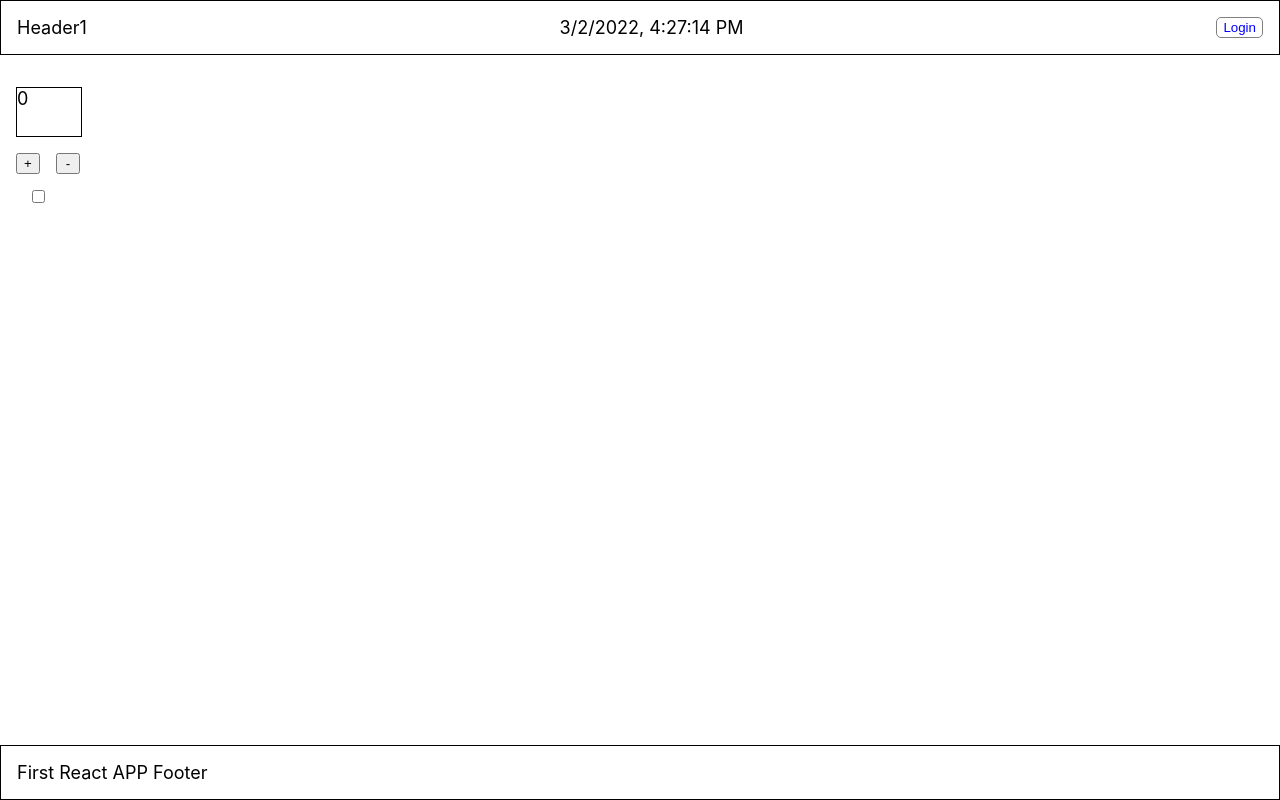
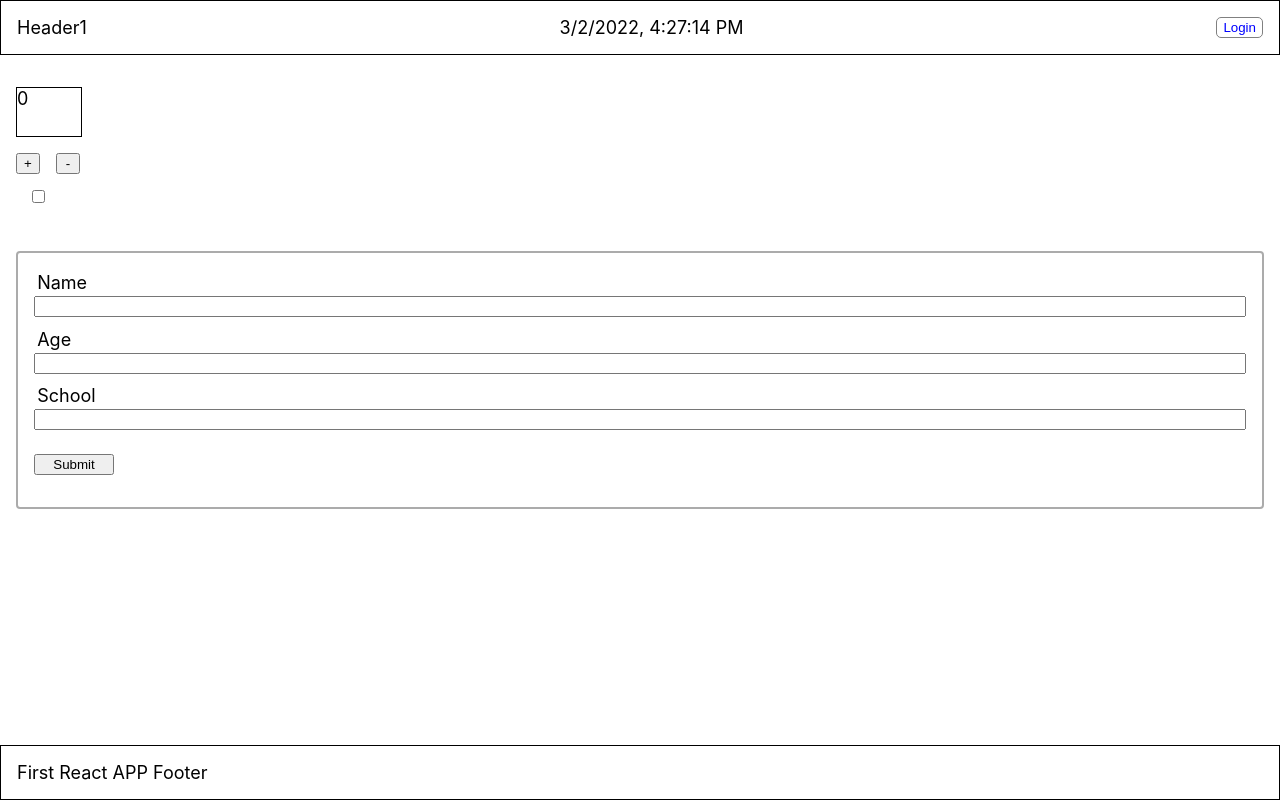
Before and after one commit to stanescu1892/ro10_reactjs, a React (Create React App) app: page / in a window 1280 px wide. Built offline with nearby package versions, Linux system fonts and the light colour scheme.

Commit message:
add controlled inputs in forum with real time validation

```diff
--- a/src/App.js
+++ b/src/App.js
@@ -2,6 +2,8 @@ import { useEffect, useState } from 'react';
 import Header from './components/header/header';
 import Footer from './components/footer/footer';
 import Counter from './components/counter/counter';
+import Form from './components/form/form';
+import ShowData from './components/showData/showData';
 import './App.css';
 
 function App() {
@@ -13,6 +15,7 @@ function App() {
       </header>
       <main>
         <Counter />
+        <Form/>
       </main>
       <Footer />
     </div>
--- a/src/components/counter/counter.jsx
+++ b/src/components/counter/counter.jsx
@@ -4,6 +4,7 @@ import './counter.css';
 const Counter = (props) => {
     const [count, setCount] = useState(0);
     const [onOff, setOnOff] = useState(false);
+
 
     //dependencies array is empty => callback executes at component did mount
     useEffect(() => {
@@ -32,7 +33,6 @@ const Counter = (props) => {
         setOnOff(e.target.checked)
     }
 
-    console.log(count);
 
     return(
         <div id="counter-component">
--- /dev/null
+++ b/src/components/form/form.css
@@ -0,0 +1,23 @@
+.form-container {
+    display: flex;
+    flex-direction: column;
+    padding: 1rem;
+    border: 2px solid rgba(128, 128, 128, 0.657);
+    border-radius: 4px;
+    margin: 1rem;
+}
+
+.form-input-container {
+    display: flex;
+    flex-direction: column;
+    margin-bottom: 0.5rem;
+}
+
+.form-input-container > label {
+    margin: 0.2rem;
+}
+
+.form-submit-button {
+    margin: 1rem 0;
+    max-width: 5rem;
+}
--- /dev/null
+++ b/src/components/form/form.jsx
@@ -0,0 +1,60 @@
+import { useState } from "react";
+import "./form.css";
+
+const Form = (props) => {
+    const [name, setName] = useState();
+    const [age, setAge] = useState();
+    const [school, setSchool] = useState();
+    const [error, setError] = useState();
+
+    const handleSubmit = () => {
+
+    }
+
+    const handleName = (e) => {
+        console.log(e.target.name)
+        setName(e.target.value);
+    }
+
+    const handleAge = (e) => {
+        const reg = /^[0-9]+$/gm
+        const value = e.target.value;
+
+        if(!reg.test(value)){
+            setError("Only digits allowed")
+        } else {
+            setError(null)
+            setAge(value);
+        }
+    }
+
+    const handleSchool = (e) => {
+        setSchool(e.target.value);
+    }
+
+    console.log(name, age, school);
+
+    return (
+        <>
+            <form className="form-container" onSubmit={handleSubmit}>
+                <div className="form-input-container">
+                    <label>Name</label>
+                    <input type="text" onChange={handleName} name="name" value={name}/>
+
+                </div>
+                <div className="form-input-container">
+                    <label>Age</label>
+                    <input type="number" onChange={handleAge} value={age}/>
+                    {error && <div style={{color: 'red'}}>{error}</div>}
+                </div>
+                <div className="form-input-container">
+                    <label>School</label>
+                    <input type="text" onChange={handleSchool} value={school}/>
+                </div>
+                <button type="submit" className="form-submit-button">Submit</button>
+            </form>
+        </>
+    )
+}
+
+export default Form;
--- /dev/null
+++ b/src/components/showData/showData.jsx
@@ -0,0 +1,9 @@
+
+
+const ShowData = (props) => {
+    return(
+        <div>{JSON.stringify(props.data)}</div>
+    )
+}
+
+export default ShowData;
```
